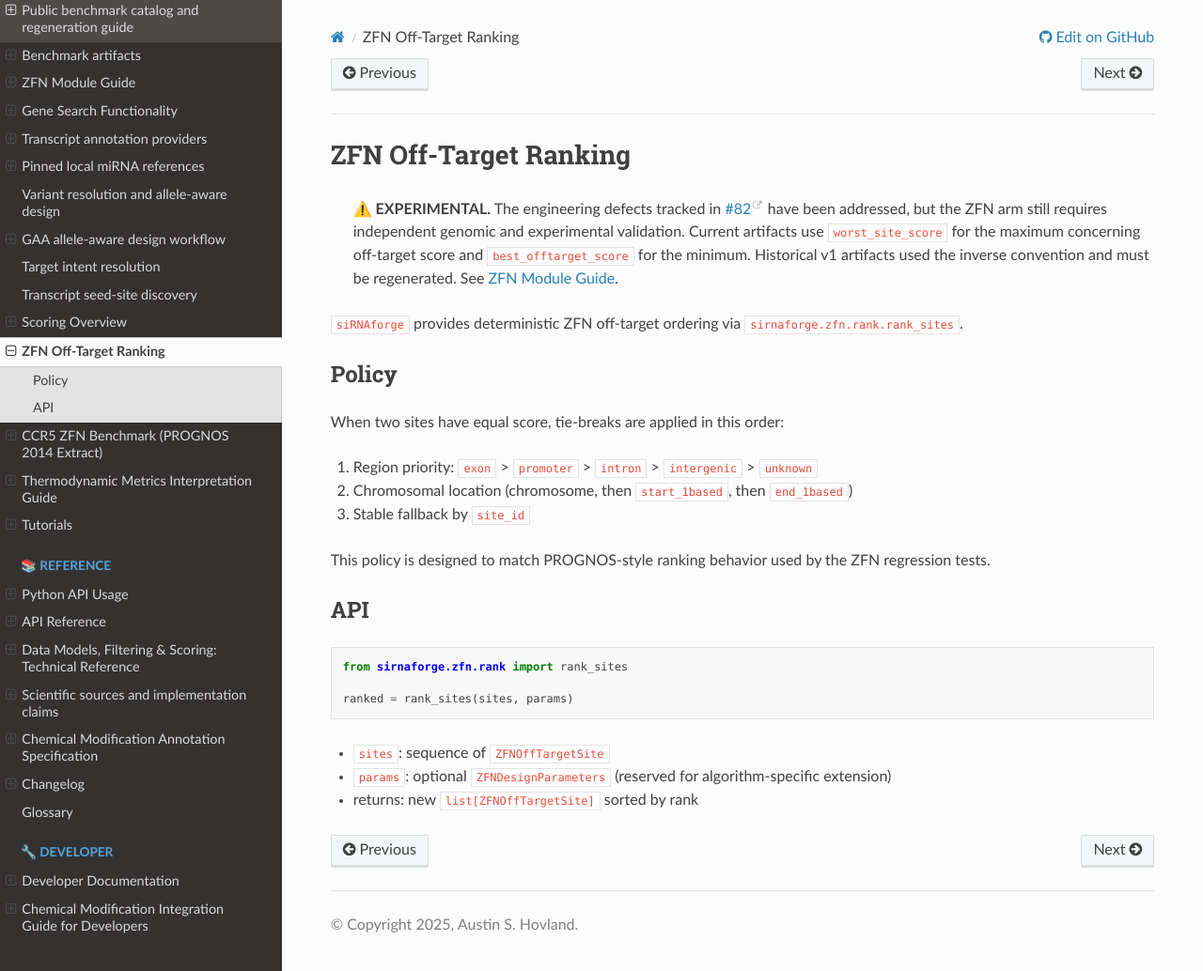
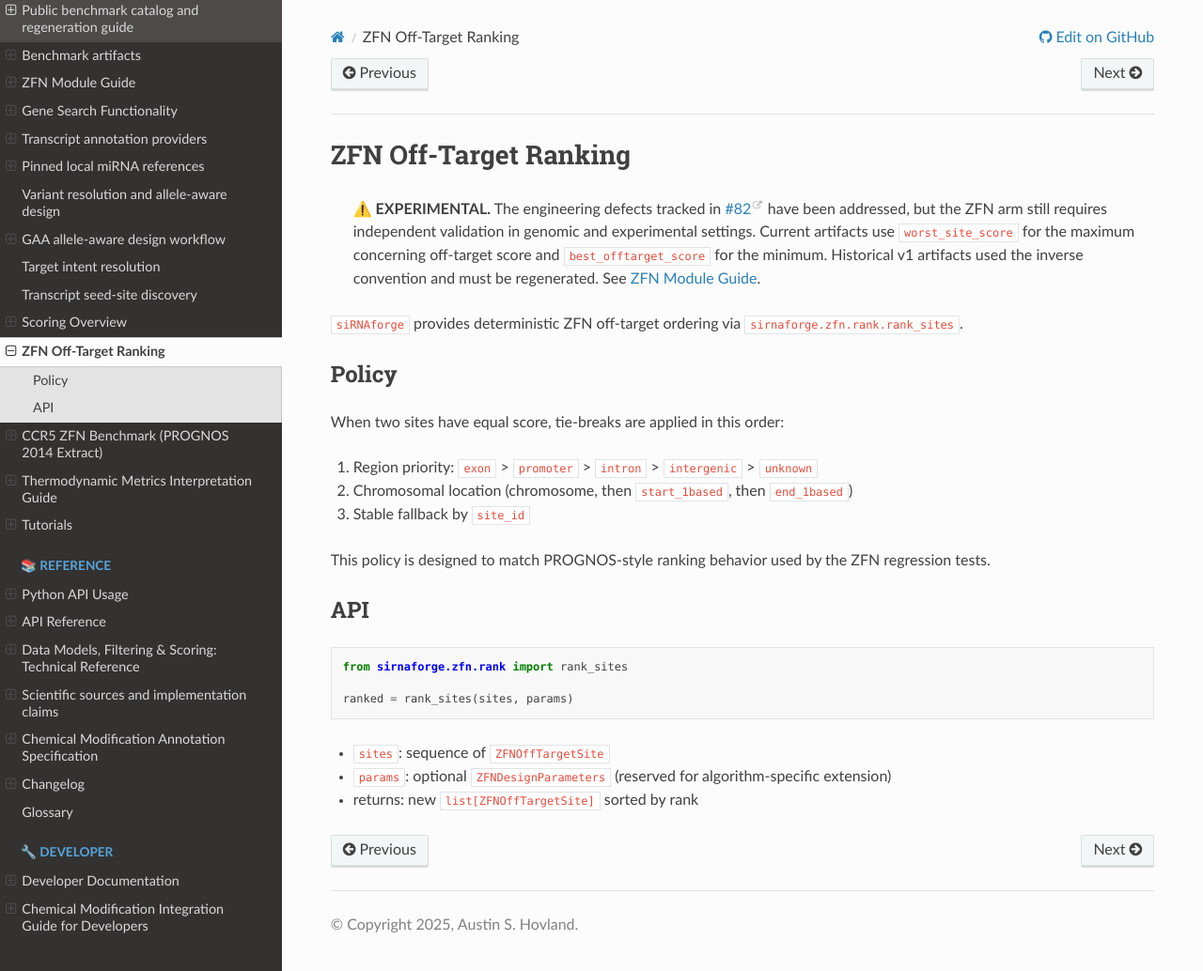
Before and after one commit to Austin-s-h/sirnaforge, a Sphinx documentation site: the page built from docs/zfn_ranking.md, in a window 1280 px wide and 1034 px high. Shown: the whole window at 94% size. Built offline with Sphinx 7.4.7 and the Read the Docs theme 3.1.0, drawn with Linux system fonts in a browser that asks for light colours.

```diff
--- a/docs/zfn_ranking.md
+++ b/docs/zfn_ranking.md
@@ -2,7 +2,7 @@
 
 > **⚠️ EXPERIMENTAL.** The engineering defects tracked in
 > [#82](https://github.com/Austin-s-h/sirnaforge/issues/82) have been addressed, but the ZFN arm
-> still requires independent genomic and experimental validation. Current artifacts use
+> still requires independent validation in genomic and experimental settings. Current artifacts use
 > `worst_site_score` for the maximum concerning off-target score and `best_offtarget_score` for
 > the minimum. Historical v1 artifacts used the inverse convention and must be regenerated. See
 > [ZFN Module Guide](zfn_module.md).
```
Also changed, not shown: 2 other files.
